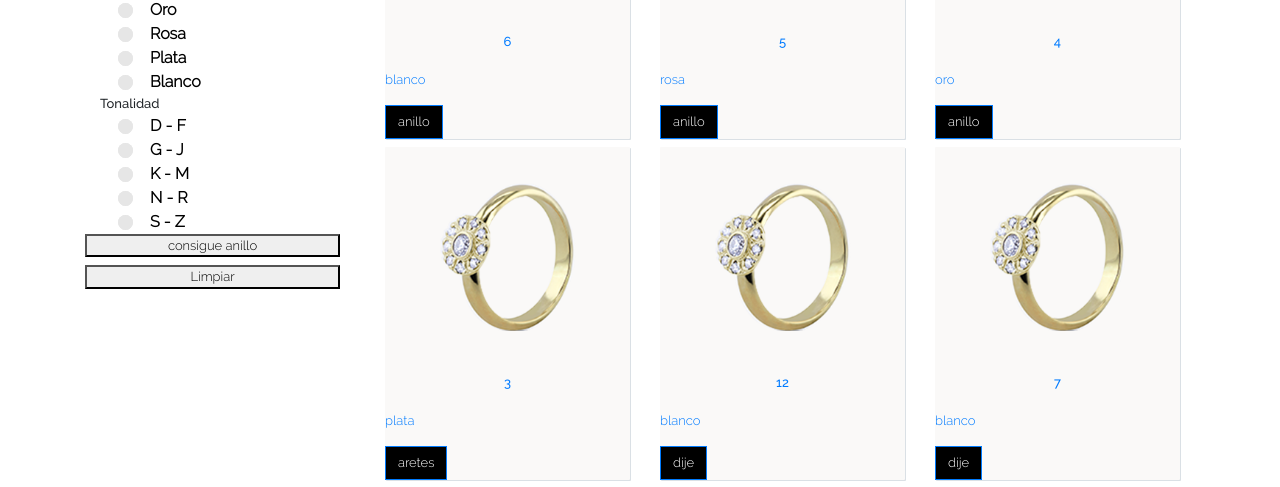
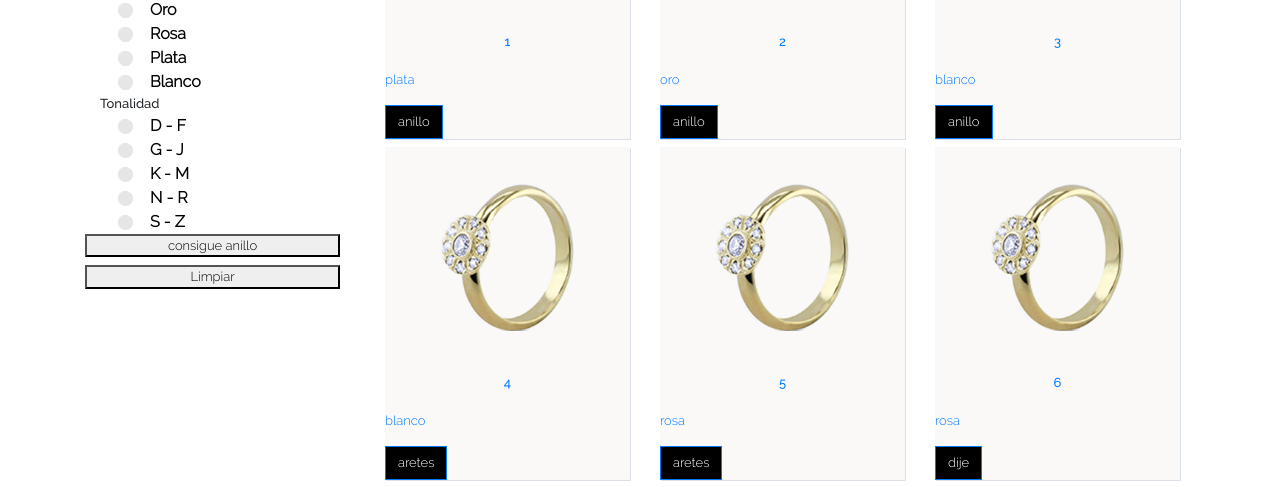
Before and after one commit to HB-Programacion/DiamantePeru, a React (Create React App) app in the folder my-app/: page /joyas in a window 1280 px wide. Shown: the part 416-903 px from the top of the page. Built offline with nearby package versions, Linux system fonts and the light colour scheme.

Commit message:
cambios en data en seccion compromiso

```diff
--- a/my-app/src/components/Carrousel.jsx
+++ b/my-app/src/components/Carrousel.jsx
@@ -8,8 +8,9 @@ import img6 from "../img/6.png"
 import img7 from "../img/7.png"
 import img8 from "../img/8.png"
 import img9 from "../img/9.png"
+import ItemOfCarrousel from './ItemOfCarrousel'
 
-const Carrousel = () => {
+const Carrousel = ({arrofJoyas}) => {
   return (
   <div className="w100 animated fadeIn">
     <span className="p-4 flex flexCenter text-size27"><b className="text-size-em">DIAMANTES</b></span>
@@ -22,78 +23,23 @@ const Carrousel = () => {
         <a class="btn-floating right-xs" href="#multi-item-example" data-slide="next"><i class="fas fa-chevron-right arrow"></i></a>
       </div>
 
-      {/* <ol class="carousel-indicators">
-        <li data-target="#multi-item-example" data-slide-to="0" class="active"></li>
-        <li data-target="#multi-item-example" data-slide-to="1"></li>
-        <li data-target="#multi-item-example" data-slide-to="2"></li>
-      </ol> */}
-
       <div class="carousel-inner" role="listbox">
 
         <div class="carousel-item active">
 
           <div class="row allCenter">
-            {/* <div class="col-md-4 clearfix d-none d-md-block">
-              <div class="mb-2">
-                <img class="card-img-top" src={img1}
-                  alt="Card image cap"/>
-                <div class="card-body center">
-                  <p class="card-title">Codigo</p>
-                </div>
-              </div>
-            </div>
 
-            <div class="col-md-4 clearfix d-none d-md-block">
-              <div class="mb-2">
-                <img class="card-img-top" src={img2}
-                  alt="Card image cap"/>
-                <div class="card-body center">
-                  <p class="card-title">Codigo</p>
-                </div>
-              </div>
-            </div>
+          {arrofJoyas.map(prod => (
+        <ItemOfCarrousel
+     key={prod.codigo}
+     dsc={prod.descripcion}
+          nro={prod.codigo}
+          tipo={prod.tipo}
+          color={prod.color}
+        />
+           )) }
 
-            */} <div class="col-md-4 ">
-              <div class="mb-2 background-carrousel-ring ">
-                <img class="card-img-top" src={img3}
-                  alt="Card image cap"/>
-                <div class="card-body center">
-                  <p class="card-title">Codigo</p>
-                </div>
-              </div>
-            </div>
-
-            <div class="col-md-4 clearfix d-none d-md-block">
-              <div class="mb-2 background-carrousel-ring ">
-                <img class="card-img-top" src={img4}
-                  alt="Card image cap"/>
-                <div class="card-body center">
-                  <p class="card-title">Codigo</p>
-                </div>
-              </div>
-            </div>
-
-             <div class="col-md-4 clearfix d-none d-md-block">
-              <div class="mb-2 background-carrousel-ring ">
-                <img class="card-img-top" src={img5}
-                  alt="Card image cap"/>
-                <div class="card-body center">
-                  <p class="card-title">Codigo</p>
-                </div>
-              </div>
-            </div>
-
-            {/* <div class="col-md-2 clearfix d-none d-md-block">
-              <div class="mb-2">
-                <img class="card-img-top" src={img5}
-                  alt="Card image cap"/>
-                <div class="card-body center">
-                  <p class="card-title">Codigo</p>
-                </div>
-              </div>
-            </div> */}
-
-          </div>
+        </div>
 
         </div>
         <div class="carousel-item">
@@ -129,33 +75,7 @@ const Carrousel = () => {
               </div>
             </div>
 
-           {/* <div class="col-md-4 clearfix d-none d-md-block">
-              <div class="mb-2">
-                <img class="card-img-top" src={img5}
-                  alt="Card image cap"/>
-                <div class="card-body center">
-                  <p class="card-title">Codigo</p>
-                </div>
-              </div>
-            </div>
 
-             <div class="col-md-2 clearfix d-none d-md-block">
-              <div class="mb-2">
-                <img class="card-img-top" src={img9}
-                  alt="Card image cap"/>
-                <div class="card-body center">
-                  <p class="card-title">Codigo</p>
-                </div>
-              </div>
-            </div> <div class="col-md-4 clearfix d-none d-md-block">
-              <div class="mb-2">
-                <img class="card-img-top" src={img1}
-                  alt="Card image cap"/>
-                <div class="card-body center">
-                  <p class="card-title">Codigo</p>
-                </div>
-              </div>
-            </div> */}
 
 
           </div>
@@ -185,34 +105,6 @@ const Carrousel = () => {
               </div>
             </div>
 
-            {/* <div class="col-md-2 clearfix d-none d-md-block">
-              <div class="mb-2">
-                <img class="card-img-top" src={img4}
-                  alt="Card image cap"/>
-                <div class="card-body center">
-                  <p class="card-title">Codigo</p>
-                </div>
-              </div>
-            </div> <div class="col-md-4 clearfix d-none d-md-block">
-              <div class="mb-2">
-                <img class="card-img-top" src={img5}
-                  alt="Card image cap"/>
-                <div class="card-body center">
-                  <p class="card-title">Codigo</p>
-                </div>
-              </div>
-            </div>
-            <div class="col-md-4 clearfix d-none d-md-block">
-              <div class="mb-2">
-                <img class="card-img-top" src={img5}
-                  alt="Card image cap"/>
-                <div class="card-body center">
-                  <p class="card-title">Codigo</p>
-                </div>
-              </div>
-            </div>*/}
-
-
 
 
             <div class="col-md-4 clearfix d-none d-md-block">
--- a/my-app/src/components/Compromiso.jsx
+++ b/my-app/src/components/Compromiso.jsx
@@ -3,7 +3,7 @@ import React, { useState } from "react";
 import Carrousel from './Carrousel'
 import oneDiamante from '../img/one-diamante.png'
 import moreDiamante from '../img/more-diamante.png'
-
+import arrJoyas from '../data';
 const Compromiso = () => {
     const [state, setState] = useState("viewTwo");
     return (
@@ -28,14 +28,14 @@ const Compromiso = () => {
 
         {state === "diamante" && (
           <div>
-           <Carrousel></Carrousel>
+           <Carrousel arrofJoyas={arrJoyas.filter(e => e.diamante==="solo" || e.ocasion === "compromiso")}></Carrousel>
           </div>
         )}
 
 {state === "diamantes" && (
           <div>
           <h2>hola estoy en diamantes</h2>
-          <Carrousel></Carrousel>
+          <Carrousel arrofJoyas={arrJoyas.filter(e => e.diamante==="varios" || e.ocasion === "compromiso")}></Carrousel>
           </div>
         )}
         </div>
--- a/my-app/src/components/Item.jsx
+++ b/my-app/src/components/Item.jsx
@@ -1,7 +1,7 @@
 import React from "react";
 import img from '../img/1.png'
 import { BrowserRouter as Router, Route, Link } from "react-router-dom";
-import ItemPlus from './ItemPlus'
+
 const Item = ({nro,tipo,color,dsc}) =>{
 
     return (
--- /dev/null
+++ b/my-app/src/components/ItemOfCarrousel.jsx
@@ -0,0 +1,21 @@
+import React from 'react';
+import img2 from "../img/2.png";
+import { BrowserRouter as Router, Route, Link } from "react-router-dom";
+
+const ItemOfCarrousel = ({dsc,nro,tipo,color}) =>{
+    return(
+        <Link class="col-md-4 clearfix d-none d-md-block " to={ `/compromiso/diamante/${tipo}/${nro}`}>
+
+        <div class="mb-2 background-carrousel-ring ">
+          <img class="card-img-top" src={img2}
+            alt="Card image cap"/>
+          <div class="card-body center">
+            <p class="card-title">{nro}</p>
+          </div>
+        </div>
+
+      </Link>
+    )
+};
+
+export default ItemOfCarrousel
--- a/my-app/src/components/ItemPlus.jsx
+++ b/my-app/src/components/ItemPlus.jsx
@@ -1,5 +1,4 @@
 import React from "react";
-import img from '../img/1.png';
 import {  useParams } from "react-router-dom";
 
 import arrJoyas from '../data';
--- a/my-app/src/components/TabBar.jsx
+++ b/my-app/src/components/TabBar.jsx
@@ -112,6 +112,7 @@ const TabBar= () => {
       <Route path="/joyas" exact component={Joyas} />
       <Route path="/blogprueba" exact component={Blog} />
       <Route path="/items/:tipo/:numero"  component={ItemPlus} />
+      <Route path="/compromiso/diamante/:tipo/:numero" component={ItemPlus}></Route>
       </div>
     </header>
 </Router>
--- a/my-app/src/data.js
+++ b/my-app/src/data.js
@@ -1,56 +1,89 @@
 import img from './img/1.png';
 
-export default [{
+export default [
+
+    {
+        id: 1,
+        codigo: "1",
+        descripcion: "Aretes modelo rosetta confeccionados en oro blanco de 18k con un diamante central y cinco pétalos de diamantes, todos de corte excelente.(Todas las joyas se pueden personalizar a tu gusto)",
+        tipo: "anillo",
+        color: "plata",
+        corte: "medio",
+        tono: "d-f",
+        ocasion: "compromiso",
+        diamante: "solo",
+        imagen: `${img}`,
+    },
+    {
+        id: 2,
+        codigo: "2",
+        descripcion: "Aretes modelo rosetta confeccionados en oro blanco de 18k con un diamante central y cinco pétalos de diamantes, todos de corte excelente.(Todas las joyas se pueden personalizar a tu gusto)",
+        tipo: "anillo",
+        color: "oro",
+        corte: "medio",
+        tono: "g-j",
+        ocasion: "matrimonio",
+        diamante: "solo",
+        imagen: `${img}`,
+    },
+    {
+        id: 3,
+        codigo: "3",
+        descripcion: "Aretes modelo rosetta confeccionados en oro blanco de 18k con un diamante central y cinco pétalos de diamantes, todos de corte excelente.(Todas las joyas se pueden personalizar a tu gusto)",
         tipo: "anillo",
         color: "blanco",
         corte: "medio",
-        codigo: "6",
-        imagen: `${img}`
+        tono: "k-m",
+        ocasion: "compromiso",
+        diamante: "solo",
+        imagen: `${img}`,
     },
     {
+        id: 4,
+        codigo: "4",
+        descripcion: "Aretes modelo rosetta confeccionados en oro blanco de 18k con un diamante central y cinco pétalos de diamantes, todos de corte excelente.(Todas las joyas se pueden personalizar a tu gusto)",
+        tipo: "aretes",
+        color: "blanco",
+        corte: "medio",
+        tono: "n-r",
+        ocasion: "toda-ocasion",
+        diamante: "solo",
+        imagen: `${img}`,
+    },
+    {
+        id: 5,
+        codigo: "5",
+        descripcion: "Aretes modelo rosetta confeccionados en oro blanco de 18k con un diamante central y cinco pétalos de diamantes, todos de corte excelente.(Todas las joyas se pueden personalizar a tu gusto)",
+        tipo: "aretes",
+        color: "rosa",
+        corte: "medio",
+        tono: "s-z",
+        ocasion: "toda-ocasion",
+        diamante: "solo",
+        imagen: `${img}`,
+    },
+    {
+        id: 6,
+        codigo: "6",
+        descripcion: "Aretes modelo rosetta confeccionados en oro blanco de 18k con un diamante central y cinco pétalos de diamantes, todos de corte excelente.(Todas las joyas se pueden personalizar a tu gusto)",
+        tipo: "dije",
+        color: "rosa",
+        corte: "medio",
+        tono: "s-z",
+        ocasion: "toda-ocasion",
+        diamante: "solo",
+        imagen: `${img}`,
+    },
+    {
+        id: 7,
+        codigo: "7",
+        descripcion: "Aretes modelo rosetta confeccionados en oro blanco de 18k con un diamante central y cinco pétalos de diamantes, todos de corte excelente.(Todas las joyas se pueden personalizar a tu gusto)",
         tipo: "anillo",
         color: "rosa",
         corte: "medio",
-        codigo: "5",
-        imagen: `${img}`
+        tono: "s-z",
+        ocasion: "compromiso",
+        diamante: "varios",
+        imagen: `${img}`,
     },
-    {
-        tipo: "anillo",
-        color: "oro",
-        corte: "malo",
-        codigo: "4",
-        imagen: `${img}`
-    },
-    {
-        tipo: "aretes",
-        color: "plata",
-        corte: "malo",
-        codigo: "3",
-        tono: "g-j",
-        imagen: `${img}`
-    },
-    {
-        tipo: "dije",
-        color: "blanco",
-        corte: "bueno",
-        codigo: "12",
-        tono: "d-f",
-        imagen: `${img}`
-    },
-    {
-        tipo: "dije",
-        color: "blanco",
-        corte: "bueno",
-        codigo: "7",
-        tono: "d-f",
-        imagen: `${img}`
-    },
-    {
-        tipo: "anillo",
-        color: "plata",
-        corte: "medio",
-        codigo: "1",
-        imagen: `${img}`,
-        descripcion: "Aretes modelo rosetta confeccionados en oro blanco de 18k con un diamante central y cinco pétalos de diamantes, todos de corte excelente.(Todas las joyas se pueden personalizar a tu gusto)"
-    }
 ];
```
